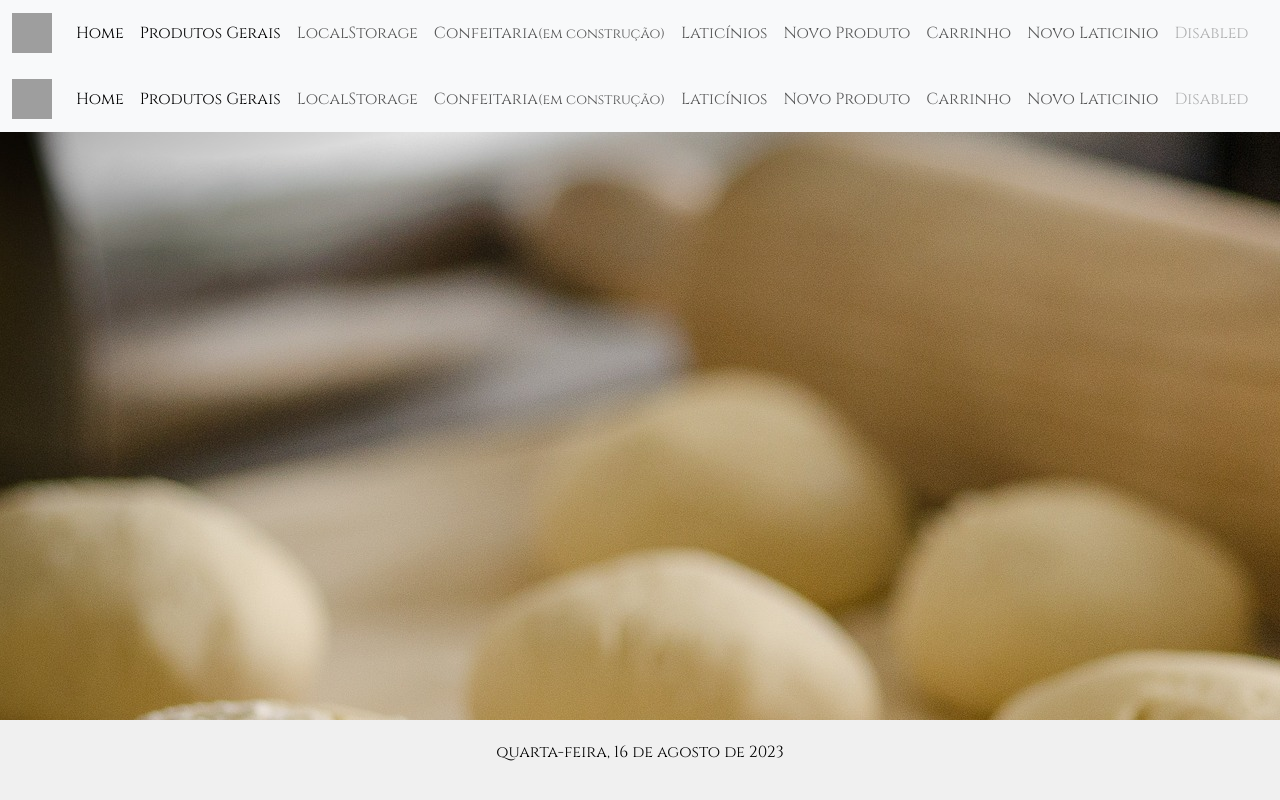
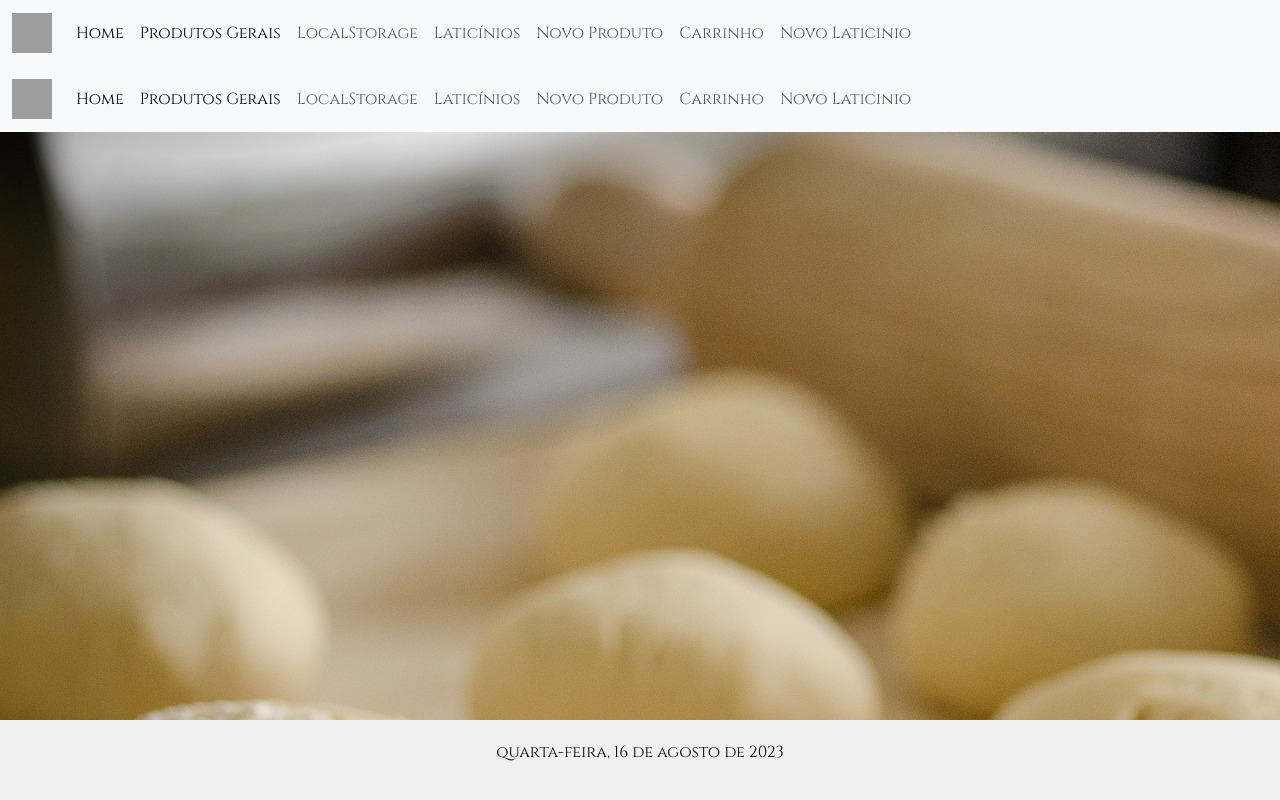
Before and after one commit to maari95/Projeto-Padaria, an Angular app: page /navbar in a window 1280 px wide. Built offline with nearby package versions, Linux system fonts and the light colour scheme; grey boxes are pictures that could not be loaded.

Commit message:
Update navbar.component.html

```diff
--- a/src/app/sharepage/navbar/navbar.component.html
+++ b/src/app/sharepage/navbar/navbar.component.html
@@ -16,9 +16,7 @@
         <li class="nav-item">
           <a class="nav-link" routerLink="/localstorage">LocalStorage</a>
         </li>
-          <li class="nav-item">
-          <a class="nav-link" routerLink="#">Confeitaria<small>(em construção)</small></a>
-        </li>
+
         <li class="nav-item">
           <a class="nav-link" routerLink="/laticinios">Laticínios</a>
         </li>
@@ -31,9 +29,6 @@
         <li class="nav-item">
           <a class="nav-link" routerLink="/novoLaticinio">Novo Laticinio</a>
         </li>
-        <li class="nav-item">
-          <a class="nav-link disabled" aria-disabled="true">Disabled</a>
-        </li>
       </ul>
     </div>
   </div>
```
